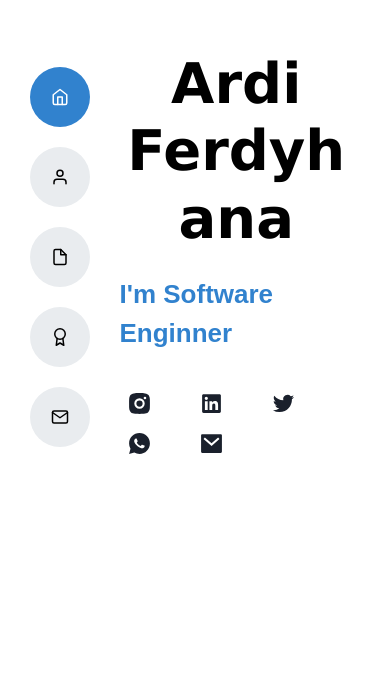
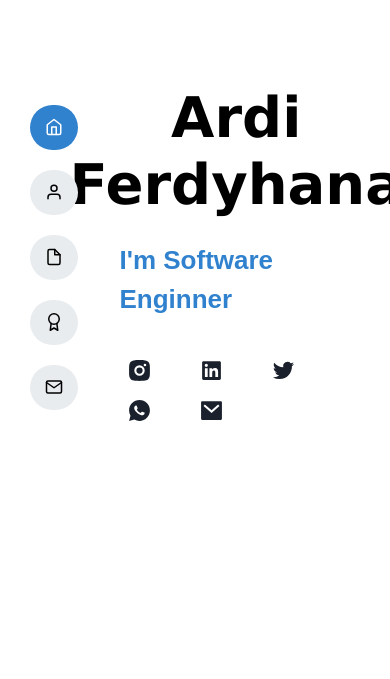
Before and after one commit to ardiferdyhana/CV_Project, a React (Create React App) app: page / in a window 390 px wide. Shown: the part 165-844 px from the top of the page. Built offline with nearby package versions, Linux system fonts and the light colour scheme.

Commit message:
update responsive

```diff
--- a/src/App.css
+++ b/src/App.css
@@ -458,7 +458,7 @@ span{
 }
 
 
-@media only screen and (max-width: 500px) {
+@media only screen and (max-width: 800px) {
   /* Styles to apply when the screen is 600px or smaller */
   .honorContent h3{
     display: none;
@@ -480,6 +480,10 @@ span{
   .textHomeWrapper h1{
     font-size:350%;
     text-align: center;
+  }
+
+  .textHomeWrapper{
+    align-items: center;
   }
 
   .homepageWrapper::before{
@@ -512,4 +516,14 @@ span{
     width: 90%;
   }
 
+
+  .navBarWrapper button{
+    height: 45px;
+    width: 0px;
+    border-radius: 40px;
+    padding-left: 15px;
+    padding-right: 0px;
+
+  }
+
 }
```
